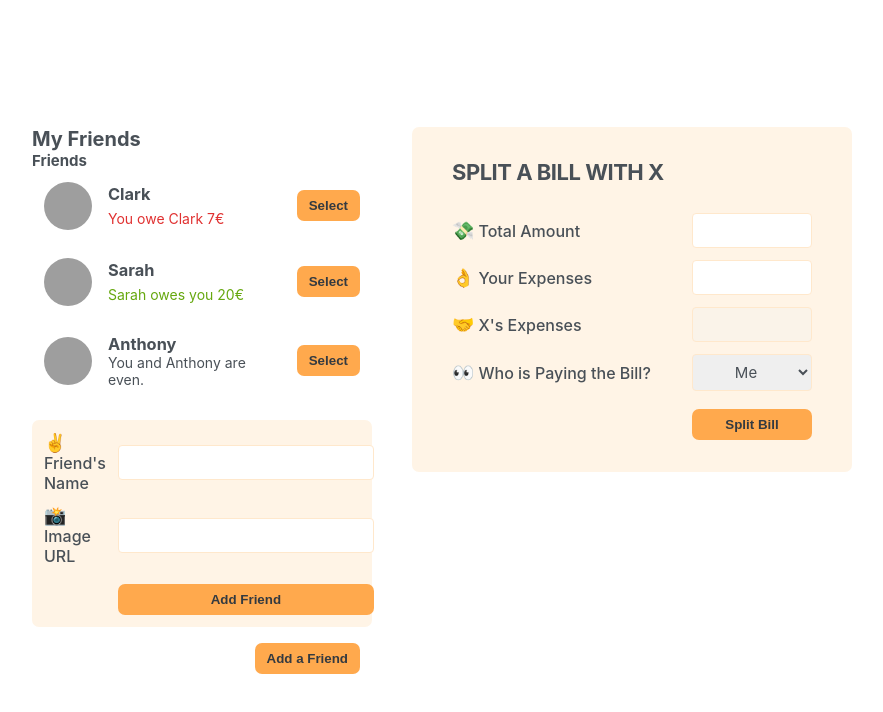
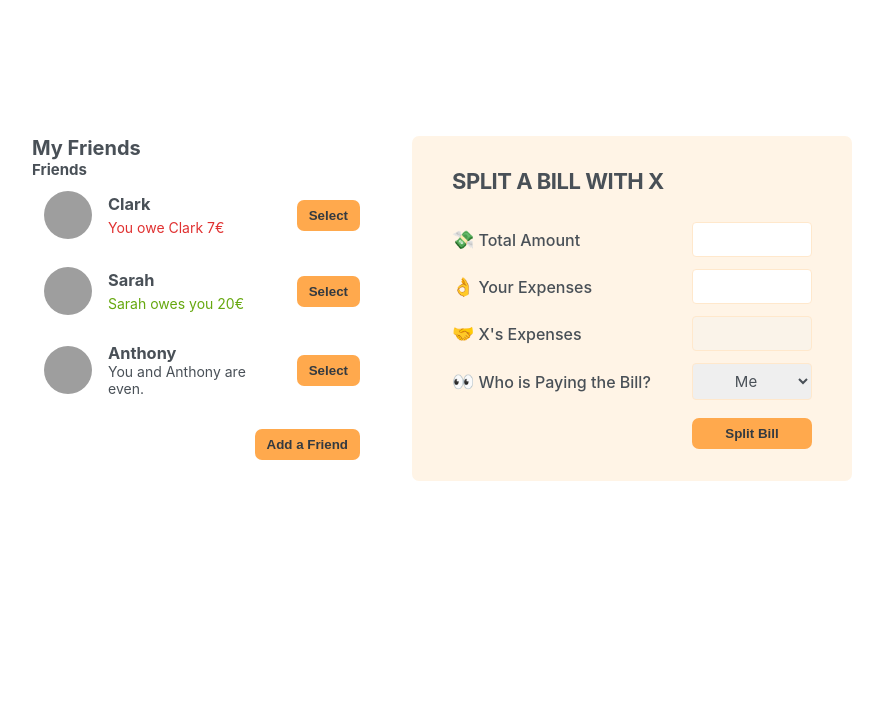
Before and after one commit to CezarLuca/06_eat_n_split, a React (Create React App) app: page / in a window 1280 px wide. Shown: the top 712 px of the page, without its empty margins (198-1081 px from the left). Built offline with nearby package versions, Linux system fonts and the light colour scheme; grey boxes are pictures that could not be loaded.

Commit message:
Displaying the New Firend Form done

```diff
--- a/src/App.js
+++ b/src/App.js
@@ -1,4 +1,4 @@
-// import { useState } from "react";
+import { useState } from "react";
 
 const initialFriends = [
     {
@@ -21,14 +21,30 @@ const initialFriends = [
     },
 ];
 
+function Button({ onClick, children }) {
+    return (
+        <button className="button" onClick={onClick}>
+            {children}
+        </button>
+    );
+}
+
 export default function App() {
+    const [showAddFriendForm, setShowAddFriendForm] = useState(false);
+
+    function handleShowAddFirendForm() {
+        setShowAddFriendForm(!showAddFriendForm);
+    }
+
     return (
         <div className="app">
             <div className="sidebar">
                 <h1>My Friends</h1>
                 <FriendsList />
-                <FormAddFriend />
-                <Button>Add a Friend</Button>
+                {showAddFriendForm && <FormAddFriend />}
+                <Button onClick={handleShowAddFirendForm}>
+                    {showAddFriendForm ? "Close" : "Add a Friend"}
+                </Button>
             </div>
             <FormSplitBill />
         </div>
@@ -72,10 +88,6 @@ function Friend({ friend }) {
     );
 }
 
-function Button({ children }) {
-    return <button className="button">{children}</button>;
-}
-
 function FormAddFriend() {
     return (
         <form className="form-add-friend">
```
